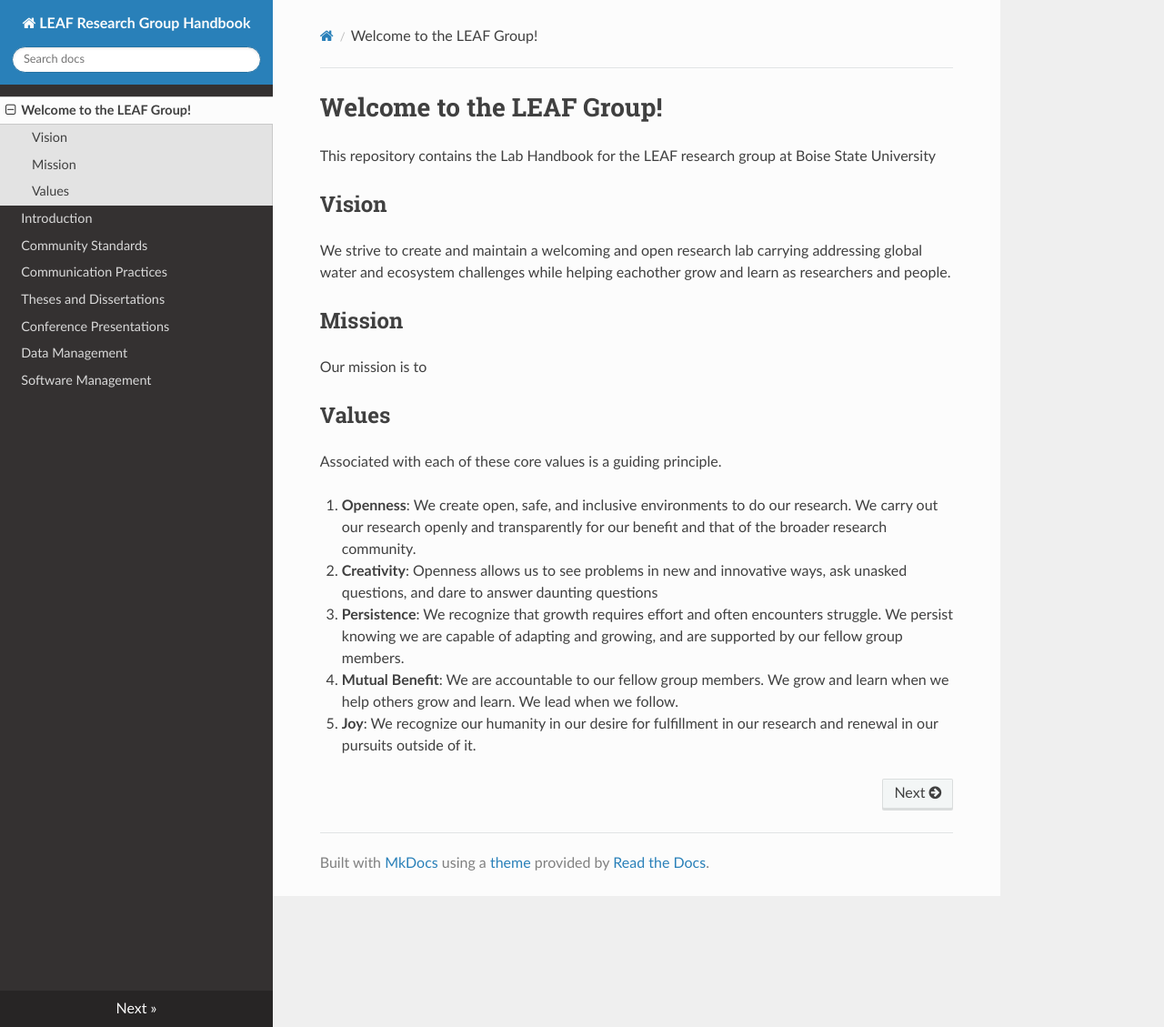
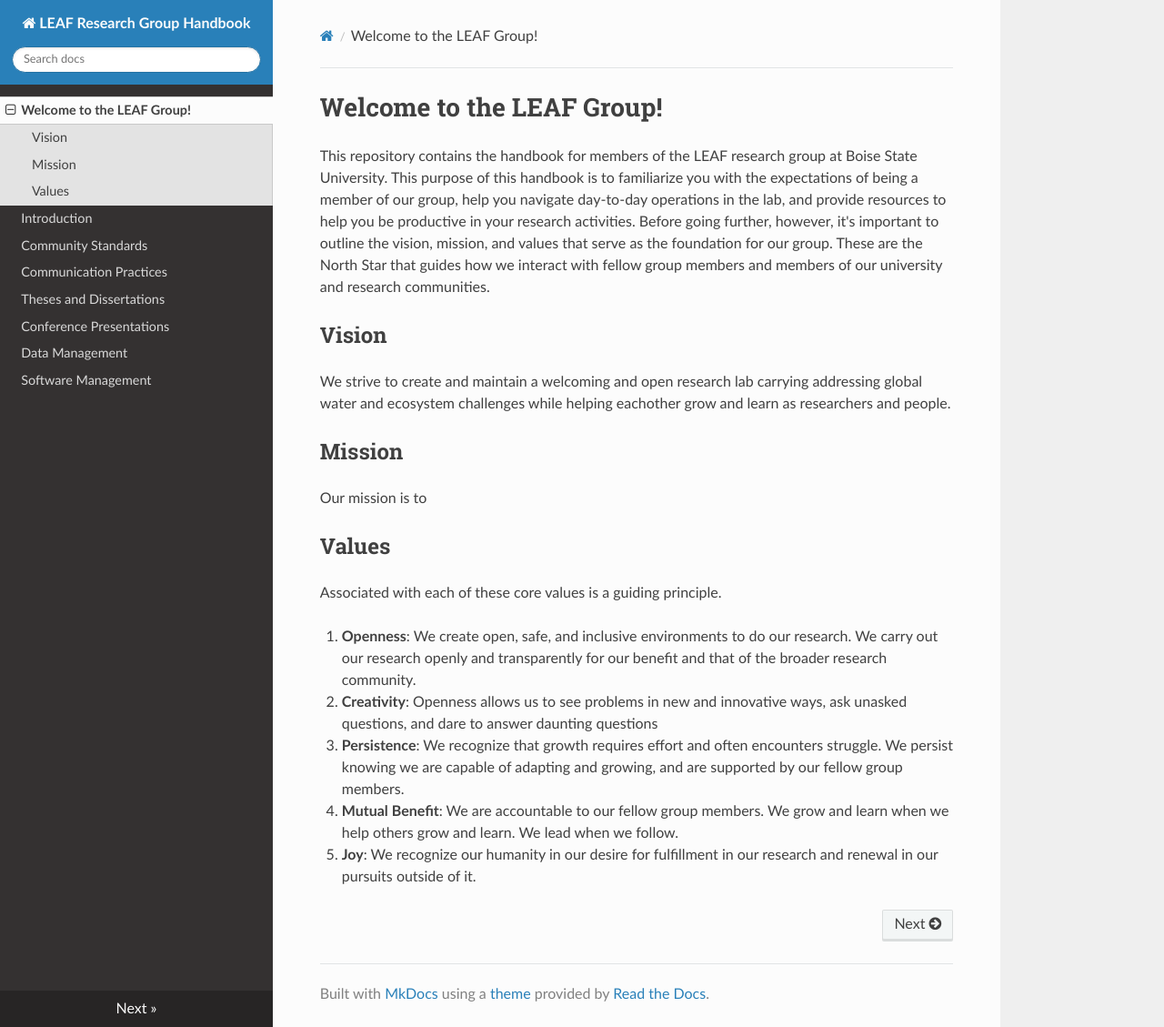
Before and after one commit to LEAF-BoiseState/leaf-group-handbook, an MkDocs documentation site: the page built from docs/index.md, in a window 1280 px wide and 1129 px high. Shown: the whole window at 91% size. Built offline with MkDocs 1.6.1, drawn with Linux system fonts in a browser that asks for light colours; nearby versions of some CDN libraries.

```diff
--- a/docs/index.md
+++ b/docs/index.md
@@ -1,6 +1,6 @@
 # Welcome to the LEAF Group!
 
-This repository contains the Lab Handbook for the LEAF research group at Boise State University
+This repository contains the handbook for members of the LEAF research group at Boise State University. This purpose of this handbook is to familiarize you with the expectations of being a member of our group, help you navigate day-to-day operations in the lab, and provide resources to help you be productive in your research activities. Before going further, however, it's important to outline the vision, mission, and values that serve as the foundation for our group. These are the North Star that guides how we interact with fellow group members and members of our university and research communities.
 
 ## Vision
 
```
Also changed, not shown: README.md (+3 -21 lines).
